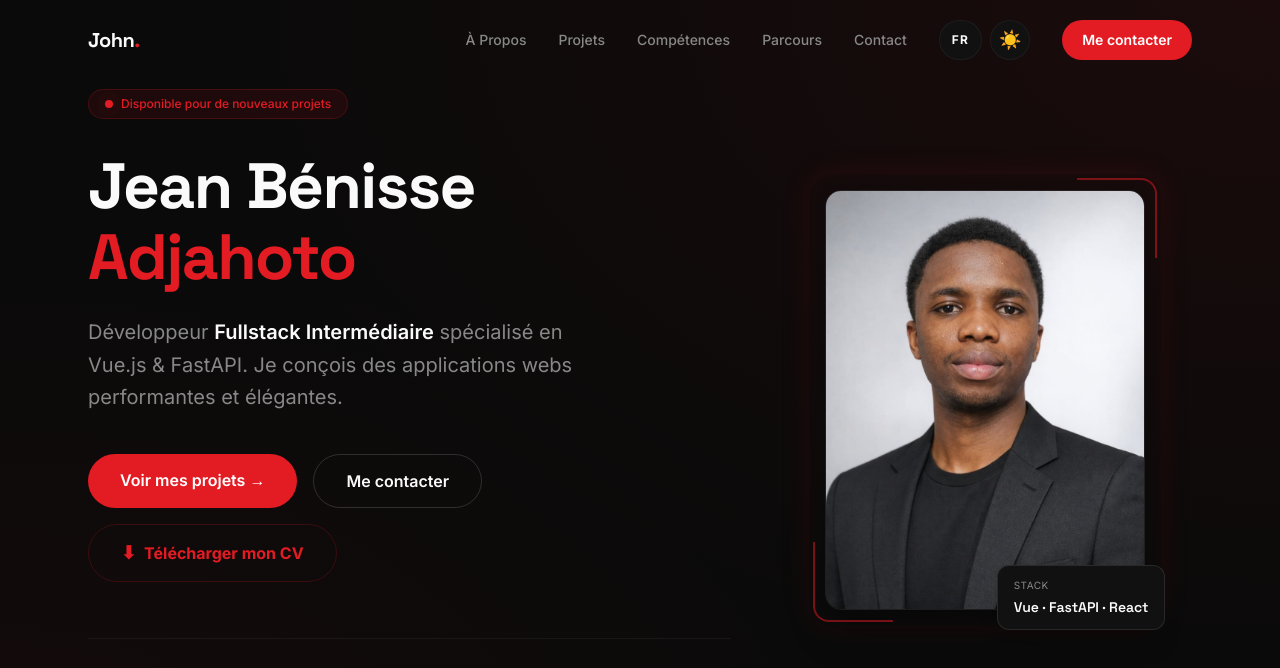
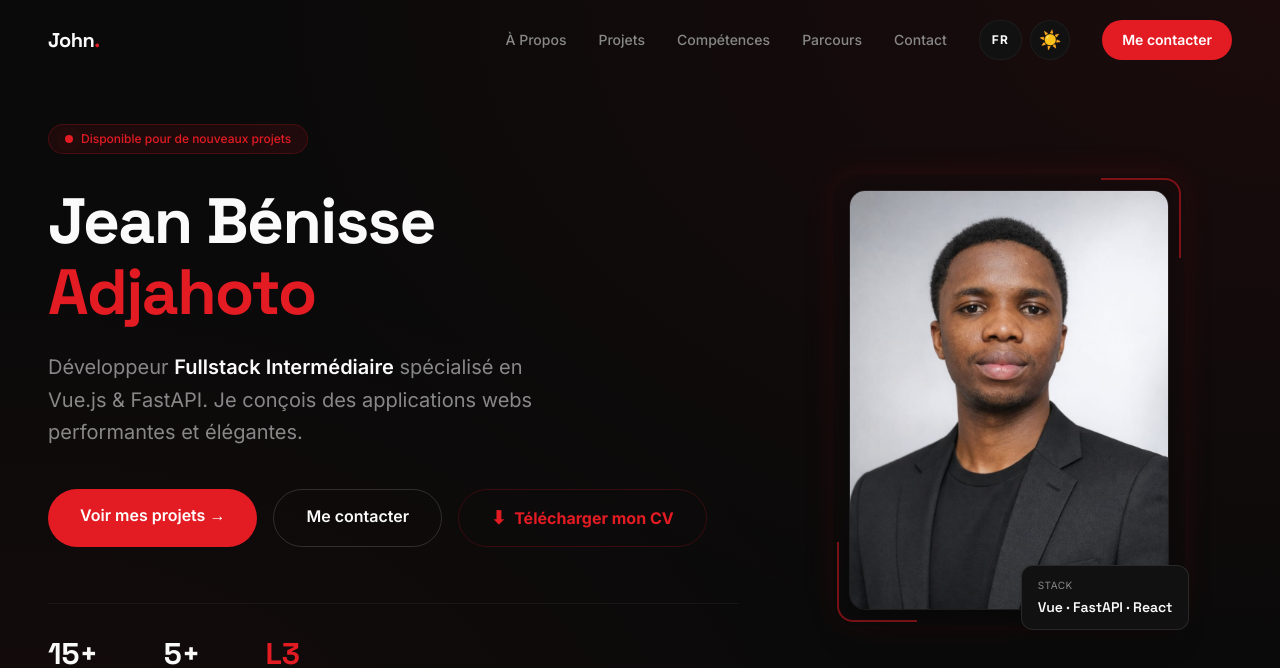
Before and after one commit to ADJAHOTO/john-portfolio, a Vue app: page /about in a window 1280 px wide. Shown: the top 668 px of the page. Built offline with nearby package versions, Linux system fonts and the light colour scheme.

Commit message:
fix(UI): wide layout and mobile image order

```diff
--- a/src/components/About.vue
+++ b/src/components/About.vue
@@ -9,8 +9,8 @@ const { t } = useI18n()
 </script>
 
 <template>
-  <section ref="sectionRef" id="a-propos" class="py-24 px-6 bg-surface-2 overflow-hidden">
-    <div class="max-w-5xl mx-auto text-center">
+  <section ref="sectionRef" id="a-propos" class="py-24 px-6 lg:px-12 bg-surface-2 overflow-hidden">
+    <div class="max-w-6xl mx-auto w-full text-center">
       <div data-reveal="up">
         <span class="text-primary text-sm font-semibold uppercase tracking-wider">{{ t.about.title }}</span>
         <h2 class="font-heading font-bold text-4xl md:text-5xl mt-2 mb-10 text-on-surface">{{ t.about.subtitle }}</h2>
--- a/src/components/Contact.vue
+++ b/src/components/Contact.vue
@@ -37,10 +37,10 @@ const handleSubmit = async () => {
 </script>
 
 <template>
-  <section ref="sectionRef" id="contact" class="py-24 px-6 bg-surface-2 relative overflow-hidden">
+  <section ref="sectionRef" id="contact" class="py-24 px-6 lg:px-12 bg-surface-2 relative overflow-hidden">
     <div class="absolute inset-0 contact-gradient pointer-events-none"></div>
 
-    <div class="max-w-6xl mx-auto relative z-10">
+    <div class="max-w-[1536px] w-full mx-auto relative z-10">
       <div class="grid grid-cols-1 lg:grid-cols-2 gap-16">
         <!-- Left: Text content -->
         <div class="flex flex-col">
--- a/src/components/Experience.vue
+++ b/src/components/Experience.vue
@@ -9,8 +9,8 @@ const { t } = useI18n()
 </script>
 
 <template>
-  <section ref="sectionRef" id="parcours" class="py-24 px-6 bg-surface">
-    <div class="max-w-4xl mx-auto">
+  <section ref="sectionRef" id="parcours" class="py-24 px-6 lg:px-12 bg-surface">
+    <div class="max-w-5xl mx-auto w-full">
       <div class="mb-16" data-reveal="up">
         <span class="text-primary text-sm font-semibold uppercase tracking-wider">{{ t.experience.title }}</span>
         <h2 class="font-heading font-bold text-4xl md:text-5xl mt-2 text-on-surface">{{ t.experience.subtitle }}</h2>
--- a/src/components/Hero.vue
+++ b/src/components/Hero.vue
@@ -9,10 +9,10 @@ const { t } = useI18n()
     <div class="absolute inset-0 hero-gradient-1 pointer-events-none"></div>
     <div class="absolute inset-0 hero-gradient-2 pointer-events-none"></div>
 
-    <div class="max-w-6xl mx-auto px-6 w-full">
+    <div class="max-w-[1536px] mx-auto px-6 w-full lg:px-12">
       <div class="grid grid-cols-1 lg:grid-cols-5 gap-12 items-center">
         <!-- Text content (3/5) -->
-        <div class="lg:col-span-3 order-2 lg:order-1">
+        <div class="lg:col-span-3">
           <!-- Status badge -->
           <div
             class="animate-fadeInUp delay-1 inline-flex items-center gap-2 badge-bg border rounded-full px-4 py-1.5 mb-8"
@@ -80,8 +80,8 @@ const { t } = useI18n()
         </div>
 
         <!-- Photo (2/5) with animations -->
-        <div class="lg:col-span-2 order-1 lg:order-2 flex justify-center animate-scaleIn delay-2">
-          <div class="relative animate-float">
+        <div class="lg:col-span-2 flex justify-center animate-scaleIn delay-2">
+          <div class="relative animate-float mt-8 lg:mt-0">
             <!-- Glow ring behind photo -->
             <div
               class="absolute -inset-4 rounded-3xl opacity-50"
--- a/src/components/Navigation.vue
+++ b/src/components/Navigation.vue
@@ -29,7 +29,7 @@ const links = computed(() => [
       ? 'py-3 nav-bg backdrop-blur-xl shadow-lg shadow-black/10 border-b border-surface'
       : 'py-5 bg-transparent'"
   >
-    <div class="max-w-6xl mx-auto px-6 flex items-center justify-between">
+    <div class="max-w-[1536px] mx-auto px-6 lg:px-12 w-full flex items-center justify-between">
       <a href="#" class="font-heading font-bold text-xl tracking-tight text-on-surface hover:text-primary transition-colors">
         John<span class="text-primary">.</span>
       </a>
--- a/src/components/Projects.vue
+++ b/src/components/Projects.vue
@@ -36,8 +36,8 @@ const projects = computed(() => [
 </script>
 
 <template>
-  <section ref="sectionRef" id="projets" class="py-24 px-6 bg-surface">
-    <div class="max-w-6xl mx-auto">
+  <section ref="sectionRef" id="projets" class="py-24 px-6 lg:px-12 bg-surface">
+    <div class="max-w-[1536px] mx-auto w-full">
       <div class="flex flex-col gap-6 mb-16">
         <div data-reveal="up">
           <span class="text-primary text-sm font-semibold uppercase tracking-wider">{{ t.projects.title }}</span>
--- a/src/components/Skills.vue
+++ b/src/components/Skills.vue
@@ -84,8 +84,8 @@ onMounted(() => {
 </script>
 
 <template>
-  <section ref="sectionRef" id="competences" class="py-24 px-6 bg-surface-2 overflow-hidden">
-    <div class="max-w-6xl mx-auto">
+  <section ref="sectionRef" id="competences" class="py-24 px-6 lg:px-12 bg-surface-2 overflow-hidden">
+    <div class="max-w-[1536px] mx-auto w-full">
       <!-- Header -->
       <div class="mb-16" data-reveal="up">
         <span class="text-primary text-sm font-semibold uppercase tracking-wider">{{ t.skills.title }}</span>
```
